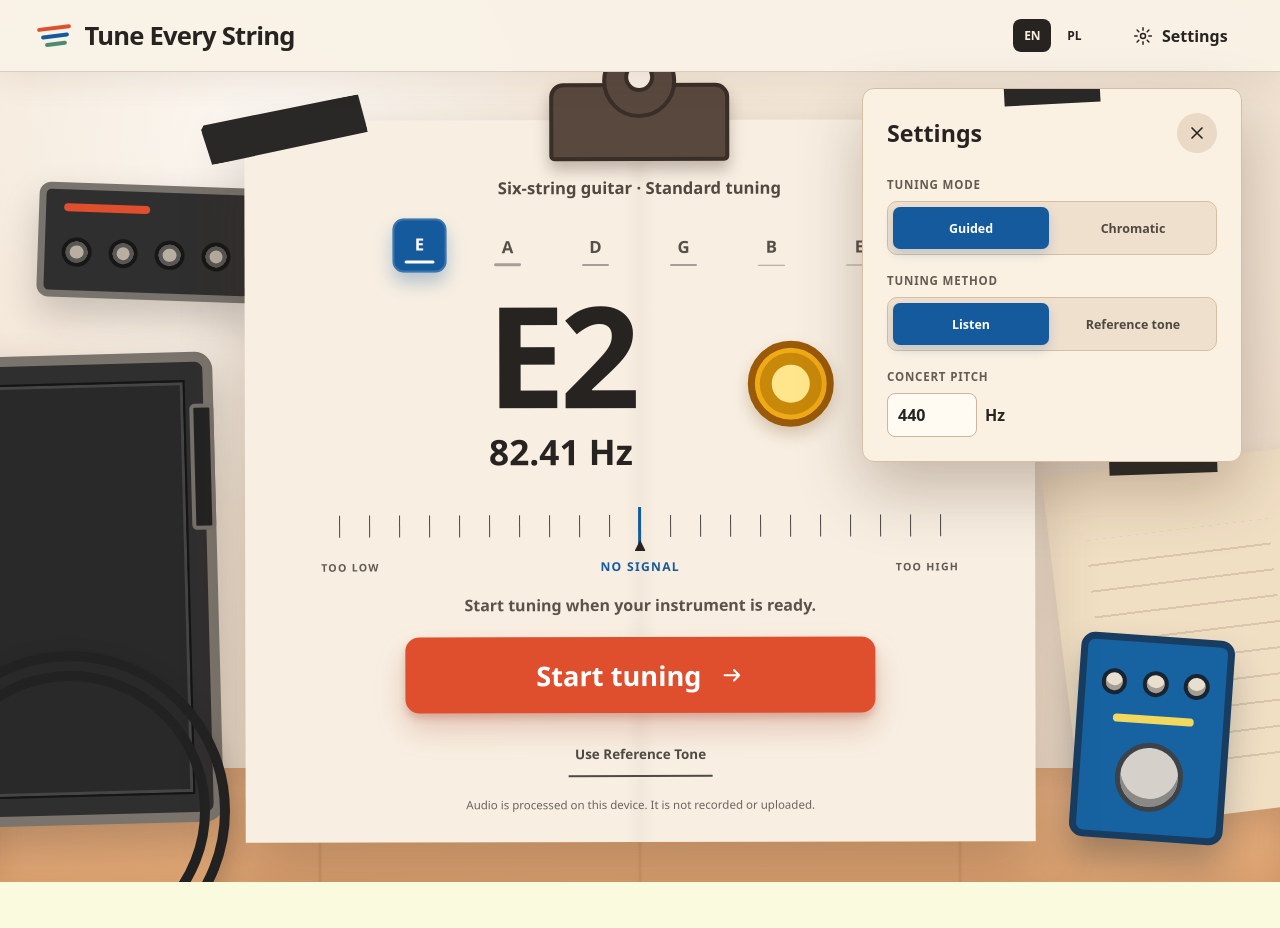
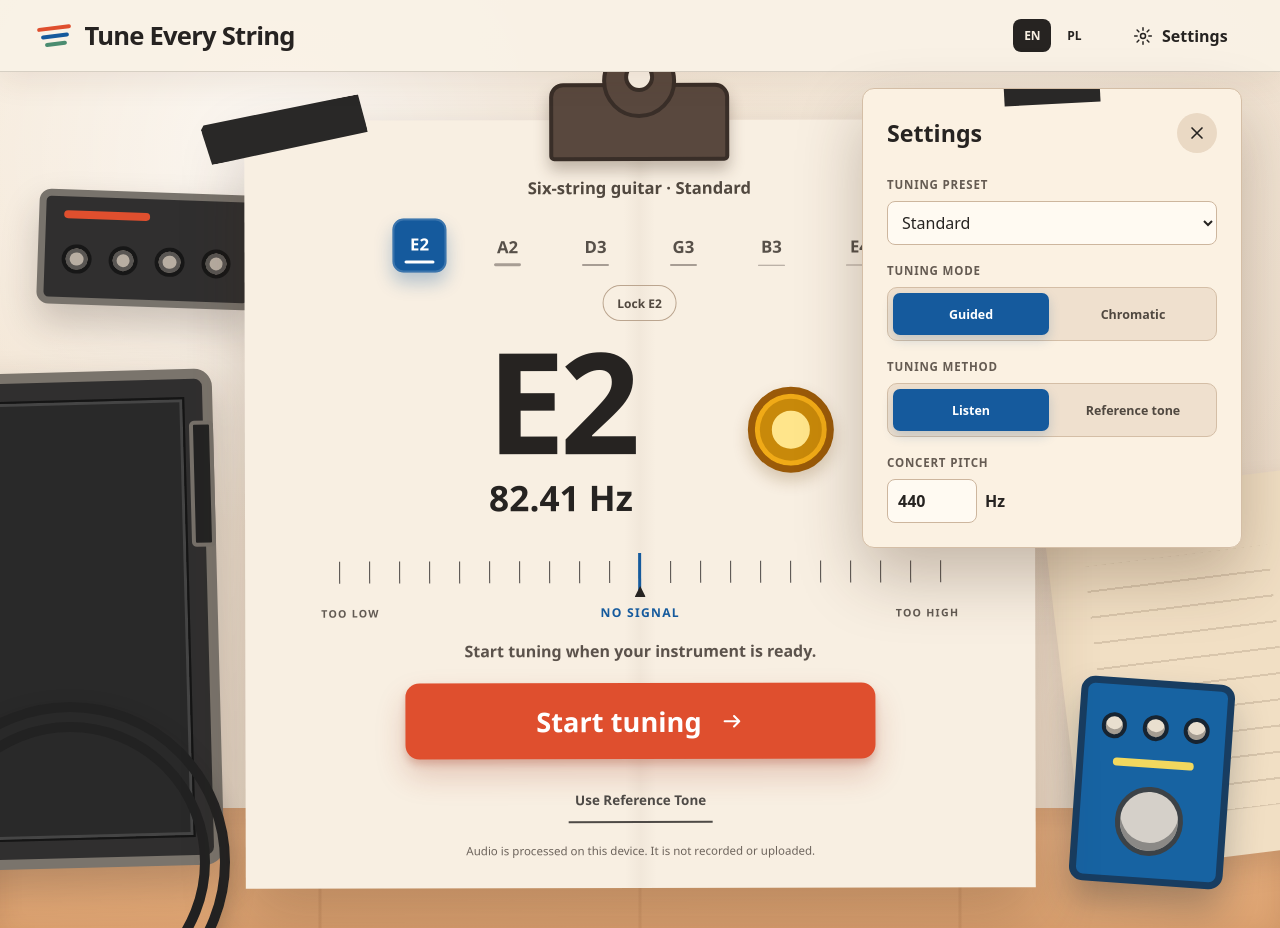
Before and after one commit to damiang77/tune-every-string, a React (Vite) app: page / in a window 1280 px wide. Both pictures are taken after a click on the button "Settings". Before the commit the page ends 882 px from the top, so only its background shows below. Built offline with nearby package versions, Linux system fonts and the light colour scheme; a web font is replaced by a local one.

Commit message:
feat: add automatic guided guitar tuning (#7)

```diff
--- a/src/app/TunerScreen.module.css
+++ b/src/app/TunerScreen.module.css
@@ -551,6 +551,25 @@
   background: white;
 }
 
+.stringLockAction {
+  min-height: 36px;
+  margin-top: 10px;
+  padding: 0 14px;
+  border: 1px solid #bba58f;
+  border-radius: 999px;
+  background: transparent;
+  color: #51483f;
+  cursor: pointer;
+  font-size: 0.75rem;
+  font-weight: 720;
+}
+
+.stringLockAction[aria-pressed='true'] {
+  border-color: var(--blue);
+  background: var(--blue);
+  color: white;
+}
+
 @keyframes string-selected {
   from {
     box-shadow: 0 4px 8px rgb(21 90 157 / 18%);
@@ -910,7 +929,8 @@
 }
 
 .numberSetting input,
-.chromaticSettings select {
+.chromaticSettings select,
+.presetSetting select {
   width: 100%;
   min-height: 44px;
   border: 1px solid #cdb69e;
@@ -918,6 +938,23 @@
   background: #fffaf2;
   color: var(--ink);
   font: inherit;
+}
+
+.presetSetting {
+  display: grid;
+  gap: 9px;
+}
+
+.presetSetting > span {
+  color: #655b52;
+  font-size: 0.72rem;
+  font-weight: 760;
+  letter-spacing: 0.07em;
+  text-transform: uppercase;
+}
+
+.presetSetting select {
+  padding: 0 10px;
 }
 
 .numberSetting input {
--- a/src/app/TunerScreen.tsx
+++ b/src/app/TunerScreen.tsx
@@ -45,6 +45,13 @@ export function TunerScreen({
     method === 'listen'
       ? t('tuner.selection.method.listen')
       : t('tuner.selection.method.referenceTone')
+
+  const tuningPresetLabel = (presetId: string) => {
+    if (presetId === 'drop-d') return t('tuner.selection.preset.drop-d')
+    if (presetId === 'half-step-down')
+      return t('tuner.selection.preset.half-step-down')
+    return t('tuner.selection.preset.standard')
+  }
 
   const pitchFeedbackLabel = () => {
     if (snapshot.pitchFeedback === 'no-signal')
@@ -122,6 +129,7 @@ export function TunerScreen({
     : isPlaying
       ? t('tuner.action.stop', { noteName: snapshot.targetPitch.noteName })
       : t('tuner.action.play', { noteName: snapshot.targetPitch.noteName })
+  const presetLabel = tuningPresetLabel(snapshot.tuningPreset.id)
 
   return (
     <div className={styles.shell}>
@@ -184,7 +192,9 @@ export function TunerScreen({
           <h2 className={styles.srOnly} id="tuner-heading">
             {t('tuner.heading')}
           </h2>
-          <p className={styles.preset}>{t('tuner.standardGuitar')}</p>
+          <p className={styles.preset}>
+            {t('tuner.guitarPreset', { preset: presetLabel })}
+          </p>
 
           {snapshot.tuningMode === 'guided' ? (
             <div
@@ -205,7 +215,7 @@ export function TunerScreen({
                   }
                   type="button"
                 >
-                  <span>{string.noteName.replace(/\d/g, '')}</span>
+                  <span>{string.noteName}</span>
                   <i />
                 </button>
               ))}
@@ -215,6 +225,28 @@ export function TunerScreen({
               {t('tuner.chromatic.footer')}
             </p>
           )}
+
+          {snapshot.tuningMode === 'guided' ? (
+            <button
+              aria-pressed={snapshot.stringLock}
+              className={styles.stringLockAction}
+              onClick={() =>
+                void session.dispatch({
+                  type: 'set-string-lock',
+                  locked: !snapshot.stringLock,
+                })
+              }
+              type="button"
+            >
+              {snapshot.stringLock
+                ? t('tuner.action.unlockString', {
+                    noteName: snapshot.selectedString.noteName,
+                  })
+                : t('tuner.action.lockString', {
+                    noteName: snapshot.selectedString.noteName,
+                  })}
+            </button>
+          ) : null}
 
           <div className={styles.readout}>
             <div className={styles.noteBlock}>
@@ -308,6 +340,28 @@ export function TunerScreen({
                   <path d="m6 6 12 12M18 6 6 18" />
                 </svg>
               </button>
+            </div>
+
+            <div className={styles.settingGroup}>
+              <label className={styles.presetSetting}>
+                <span>{t('tuner.selection.preset.label')}</span>
+                <select
+                  aria-label={t('tuner.selection.preset.label')}
+                  onChange={(event) =>
+                    void session.dispatch({
+                      type: 'select-tuning-preset',
+                      tuningPresetId: event.currentTarget.value,
+                    })
+                  }
+                  value={snapshot.tuningPreset.id}
+                >
+                  {snapshot.tuningPresets.map((preset) => (
+                    <option key={preset.id} value={preset.id}>
+                      {tuningPresetLabel(preset.id)}
+                    </option>
+                  ))}
+                </select>
+              </label>
             </div>
 
             <div className={styles.settingGroup}>
--- a/src/i18n/locales/en/translation.json
+++ b/src/i18n/locales/en/translation.json
@@ -25,7 +25,9 @@
       },
       "preset": {
         "label": "Tuning preset",
-        "standard": "Standard"
+        "standard": "Standard",
+        "drop-d": "Drop D",
+        "half-step-down": "Half Step Down"
       },
       "method": {
         "label": "Tuning method",
@@ -77,8 +79,11 @@
       "stopListening": "Stop tuning",
       "useReferenceTone": "Use Reference Tone",
       "play": "Play {{noteName}}",
-      "stop": "Stop {{noteName}}"
+      "stop": "Stop {{noteName}}",
+      "lockString": "Lock {{noteName}}",
+      "unlockString": "Unlock {{noteName}}"
     },
+    "guitarPreset": "Six-string guitar · {{preset}}",
     "standardGuitar": "Six-string guitar · Standard tuning",
     "privacy": "Audio is processed on this device. It is not recorded or uploaded.",
     "diagnostics": {
--- a/src/i18n/locales/pl/translation.json
+++ b/src/i18n/locales/pl/translation.json
@@ -25,7 +25,9 @@
       },
       "preset": {
         "label": "Strój",
-        "standard": "Standardowy"
+        "standard": "Standardowy",
+        "drop-d": "Drop D",
+        "half-step-down": "Pół tonu niżej"
       },
       "method": {
         "label": "Metoda strojenia",
@@ -77,8 +79,11 @@
       "stopListening": "Zatrzymaj strojenie",
       "useReferenceTone": "Użyj dźwięku wzorcowego",
       "play": "Odtwórz {{noteName}}",
-      "stop": "Zatrzymaj {{noteName}}"
+      "stop": "Zatrzymaj {{noteName}}",
+      "lockString": "Zablokuj {{noteName}}",
+      "unlockString": "Odblokuj {{noteName}}"
     },
+    "guitarPreset": "Gitara sześciostrunowa · {{preset}}",
     "standardGuitar": "Gitara sześciostrunowa · Strój standardowy",
     "privacy": "Dźwięk jest przetwarzany na tym urządzeniu. Nie jest nagrywany ani wysyłany.",
     "diagnostics": {
--- a/src/tuning/TuningCatalog.ts
+++ b/src/tuning/TuningCatalog.ts
@@ -50,3 +50,57 @@ export const guitarStandardTuning: TuningPreset = Object.freeze({
     Object.freeze({ stringId: 'guitar-1', noteName: 'E4', midiNoteNumber: 64 }),
   ]),
 })
+
+export const guitarDropDTuning: TuningPreset = Object.freeze({
+  id: 'drop-d',
+  instrumentId: guitar.id,
+  name: 'Drop D',
+  targets: Object.freeze([
+    Object.freeze({ stringId: 'guitar-6', noteName: 'D2', midiNoteNumber: 38 }),
+    ...guitarStandardTuning.targets.slice(1),
+  ]),
+})
+
+export const guitarHalfStepDownTuning: TuningPreset = Object.freeze({
+  id: 'half-step-down',
+  instrumentId: guitar.id,
+  name: 'Half Step Down',
+  targets: Object.freeze([
+    Object.freeze({
+      stringId: 'guitar-6',
+      noteName: 'E♭2',
+      midiNoteNumber: 39,
+    }),
+    Object.freeze({
+      stringId: 'guitar-5',
+      noteName: 'A♭2',
+      midiNoteNumber: 44,
+    }),
+    Object.freeze({
+      stringId: 'guitar-4',
+      noteName: 'D♭3',
+      midiNoteNumber: 49,
+    }),
+    Object.freeze({
+      stringId: 'guitar-3',
+      noteName: 'G♭3',
+      midiNoteNumber: 54,
+    }),
+    Object.freeze({
+      stringId: 'guitar-2',
+      noteName: 'B♭3',
+      midiNoteNumber: 58,
+    }),
+    Object.freeze({
+      stringId: 'guitar-1',
+      noteName: 'E♭4',
+      midiNoteNumber: 63,
+    }),
+  ]),
+})
+
+export const guitarTuningPresets: readonly TuningPreset[] = Object.freeze([
+  guitarStandardTuning,
+  guitarDropDTuning,
+  guitarHalfStepDownTuning,
+])
--- a/src/tuning/TuningPreferences.ts
+++ b/src/tuning/TuningPreferences.ts
@@ -2,10 +2,16 @@ export type AccidentalPreference = 'sharps' | 'flats'
 
 export interface TuningPreferenceStore {
   loadAccidentalPreference(): AccidentalPreference | undefined
+  loadGuitarTuningPresetId?(): string | undefined
+  loadTuningMode?(): 'guided' | 'chromatic' | undefined
   saveAccidentalPreference(preference: AccidentalPreference): void
+  saveGuitarTuningPresetId?(presetId: string): void
+  saveTuningMode?(tuningMode: 'guided' | 'chromatic'): void
 }
 
 const ACCIDENTAL_PREFERENCE_KEY = 'tune-every-string:accidental-preference:v1'
+const GUITAR_TUNING_PRESET_KEY = 'tune-every-string:guitar-tuning-preset:v1'
+const TUNING_MODE_KEY = 'tune-every-string:tuning-mode:v1'
 
 export function createBrowserTuningPreferenceStore(
   storage: Storage = window.localStorage,
@@ -21,11 +27,42 @@ export function createBrowserTuningPreferenceStore(
         return undefined
       }
     },
+    loadGuitarTuningPresetId() {
+      try {
+        return storage.getItem(GUITAR_TUNING_PRESET_KEY) ?? undefined
+      } catch {
+        return undefined
+      }
+    },
+    loadTuningMode() {
+      try {
+        const tuningMode = storage.getItem(TUNING_MODE_KEY)
+        return tuningMode === 'guided' || tuningMode === 'chromatic'
+          ? tuningMode
+          : undefined
+      } catch {
+        return undefined
+      }
+    },
     saveAccidentalPreference(preference) {
       try {
         storage.setItem(ACCIDENTAL_PREFERENCE_KEY, preference)
       } catch {
-        // The Tuner remains usable when private browsing or policy blocks storage.
+        // The Tuner Screen remains usable when private browsing or policy blocks storage.
+      }
+    },
+    saveGuitarTuningPresetId(presetId) {
+      try {
+        storage.setItem(GUITAR_TUNING_PRESET_KEY, presetId)
+      } catch {
+        // The Tuner Screen remains usable when private browsing or policy blocks storage.
+      }
+    },
+    saveTuningMode(tuningMode) {
+      try {
+        storage.setItem(TUNING_MODE_KEY, tuningMode)
+      } catch {
+        // The Tuner Screen remains usable when private browsing or policy blocks storage.
       }
     },
   }
--- a/src/tuning/TuningSession.ts
+++ b/src/tuning/TuningSession.ts
@@ -1,5 +1,6 @@
 import {
   guitar,
+  guitarTuningPresets,
   guitarStandardTuning,
   type Instrument,
   type TuningPreset,
@@ -96,6 +97,8 @@ export interface TuningSessionSnapshot {
   readonly referenceToneError: 'audio-unavailable' | null
   readonly referenceToneStatus: 'stopped' | 'playing'
   readonly selectedString: TuningString
+  readonly stringLock: boolean
+  readonly tuningPresets: readonly TuningPreset[]
   readonly tuningPreset: TuningPreset
   readonly tuningMethod: TuningMethod
   readonly tuningMode: 'guided' | 'chromatic'
@@ -120,6 +123,8 @@ export type TuningSessionCommand =
     }
   | { readonly type: 'set-concert-pitch'; readonly concertPitchHz: number }
   | { readonly type: 'select-string'; readonly stringId: string }
+  | { readonly type: 'set-string-lock'; readonly locked: boolean }
+  | { readonly type: 'select-tuning-preset'; readonly tuningPresetId: string }
   | {
       readonly type: 'select-tuning-mode'
       readonly tuningMode: TuningSessionSnapshot['tuningMode']
@@ -185,29 +190,45 @@ export function createTuningSession({
       instrumentInput.strings.map((string) => Object.freeze({ ...string })),
     ),
   })
-  const tuningPreset: TuningPreset = Object.freeze({
-    ...tuningPresetInput,
+  const availableTuningPresetInputs =
+    instrument.id === guitar.id
+      ? guitarTuningPresets.map((preset) =>
+          preset.id === tuningPresetInput.id ? tuningPresetInput : preset,
+        )
+      : [tuningPresetInput]
+  const tuningPresets = Object.freeze(
+    availableTuningPresetInputs.map((preset) =>
+      Object.freeze({
+        ...preset,
         targets: Object.freeze(
-      tuningPresetInput.targets.map((target) => Object.freeze({ ...target })),
+          preset.targets.map((target) => Object.freeze({ ...target })),
         ),
-  })
+      }),
+    ),
+  )
+  const savedTuningPresetId = preferenceStore?.loadGuitarTuningPresetId?.()
+  let tuningPreset =
+    tuningPresets.find(({ id }) => id === savedTuningPresetId) ??
+    tuningPresets.find(({ id }) => id === tuningPresetInput.id) ??
+    tuningPresets[0]!
 
   if (tuningPreset.instrumentId !== instrument.id) {
     throw new Error('The Tuning Preset does not belong to the Instrument')
   }
 
+  function createTuningStrings(nextConcertPitchHz: number) {
     const targetsByString = new Map(
       tuningPreset.targets.map((target) => [target.stringId, target]),
     )
 
     if (
+      tuningPreset.instrumentId !== instrument.id ||
       targetsByString.size !== tuningPreset.targets.length ||
       tuningPreset.targets.length !== instrument.strings.length
     ) {
       throw new Error('A Tuning Preset must assign one Target Pitch per String')
     }
 
-  function createTuningStrings(nextConcertPitchHz: number) {
     return Object.freeze(
       instrument.strings.map(({ id }) => {
         const target = targetsByString.get(id)
@@ -253,8 +274,14 @@ export function createTuningSession({
     concertPitchHz,
   )
   let referenceToneError: TuningSessionSnapshot['referenceToneError'] = null
-  let tuningMode: TuningSessionSnapshot['tuningMode'] = 'guided'
+  let tuningMode: TuningSessionSnapshot['tuningMode'] =
+    preferenceStore?.loadTuningMode?.() ?? 'guided'
   let tuningMethod: TuningSessionSnapshot['tuningMethod'] = initialTuningMethod
+  let stringLock = false
+  let competingCandidate: {
+    readonly stringId: string
+    readings: number
+  } | null = null
   let lifecycleStatus: TuningSessionSnapshot['lifecycleStatus'] = 'inactive'
   let microphoneError: MicrophoneError | null = null
   let pitchFeedback: TuningSessionSnapshot['pitchFeedback'] = 'no-signal'
@@ -272,6 +299,7 @@ export function createTuningSession({
     detectedPitch = null
     pitchFeedbackTracker.reset()
     pitchFeedback = nextPitchFeedback
+    competingCandidate = null
   }
 
   function getSelectedTarget(): TargetPitch {
@@ -294,6 +322,44 @@ export function createTuningSession({
     }
 
     return closestString
+  }
+
+  function updateAutomaticStringSelection(
+    frequencyHz: number | null,
+    clarity: number | null,
+  ) {
+    if (stringLock) return
+    if (frequencyHz === null || clarity === null || clarity < 0.9) {
+      competingCandidate = null
+      return
+    }
+
+    const candidate = findClosestString(frequencyHz)
+    const currentDistance = Math.abs(
+      1_200 * Math.log2(frequencyHz / selectedString.frequencyHz),
+    )
+    const candidateDistance = Math.abs(
+      1_200 * Math.log2(frequencyHz / candidate.frequencyHz),
+    )
+
+    if (
+      candidate === selectedString ||
+      currentDistance - candidateDistance < 20
+    ) {
+      competingCandidate = null
+      return
+    }
+
+    if (competingCandidate?.stringId === candidate.id) {
+      competingCandidate.readings += 1
+    } else {
+      competingCandidate = { stringId: candidate.id, readings: 1 }
+    }
+
+    if (competingCandidate.readings < 3) return
+    selectedString = candidate
+    pitchFeedbackTracker.reset()
+    competingCandidate = null
   }
 
   function createSnapshot(): TuningSessionSnapshot {
@@ -321,11 +387,13 @@ export function createTuningSession({
       referenceToneError,
       referenceToneStatus,
       selectedString,
+      stringLock,
       strings,
       targetPitch: getSelectedTarget(),
       tuningMethod,
       tuningMode,
       tuningPreset,
+      tuningPresets,
     })
   }
 
@@ -355,7 +423,6 @@ export function createTuningSession({
       }
 
       tuningMethod = 'listen'
-      tuningMode = 'guided'
       lifecycleStatus = 'starting'
       microphoneError = null
       resetPitchTracking('no-signal')
@@ -413,16 +480,11 @@ export function createTuningSession({
                 }
 
                 signalLevel = estimation.signalLevel
-                if (
-                  tuningMode === 'guided' &&
-                  estimation.frequencyHz !== null
-                ) {
-                  const nextString = findClosestString(estimation.frequencyHz)
-
-                  if (nextString !== selectedString) {
-                    selectedString = nextString
-                    pitchFeedbackTracker.reset()
-                  }
+                if (tuningMode === 'guided') {
+                  updateAutomaticStringSelection(
+                    estimation.frequencyHz,
+                    estimation.clarity,
+                  )
                 }
 
                 const trackingResult = pitchFeedbackTracker.update(
@@ -488,7 +550,6 @@ export function createTuningSession({
         referenceToneStatus = 'stopped'
       }
       tuningMethod = command.tuningMethod
-      if (tuningMethod === 'listen') tuningMode = 'guided'
       publishSnapshot()
       return
     }
@@ -570,8 +631,46 @@ export function createTuningSession({
       if (command.tuningMode === tuningMode) return
 
       tuningMode = command.tuningMode
+      preferenceStore?.saveTuningMode?.(tuningMode)
+      resetPitchTracking(
+        lifecycleStatus === 'listening' ? 'acquiring' : 'no-signal',
+      )
       referenceToneError = null
       await retunePlayingReferenceTone(getSelectedTarget())
+      publishSnapshot()
+      return
+    }
+
+    if (command.type === 'select-tuning-preset') {
+      const nextPreset = tuningPresets.find(
+        ({ id }) => id === command.tuningPresetId,
+      )
+      if (!nextPreset) {
+        throw new Error(`Unknown Tuning Preset: ${command.tuningPresetId}`)
+      }
+      if (nextPreset === tuningPreset) return
+
+      const selectedStringId = selectedString.id
+      tuningPreset = nextPreset
+      strings = createTuningStrings(concertPitchHz)
+      selectedString =
+        strings.find(({ id }) => id === selectedStringId) ?? strings[0]!
+      preferenceStore?.saveGuitarTuningPresetId?.(tuningPreset.id)
+      referenceToneError = null
+      resetPitchTracking(
+        lifecycleStatus === 'listening' ? 'acquiring' : 'no-signal',
+      )
+      await retunePlayingReferenceTone(getSelectedTarget())
+      publishSnapshot()
+      return
+    }
+
+    if (command.type === 'set-string-lock') {
+      if (stringLock === command.locked) return
+      stringLock = command.locked
+      resetPitchTracking(
+        lifecycleStatus === 'listening' ? 'acquiring' : 'no-signal',
+      )
       publishSnapshot()
       return
     }
```
Also changed, not shown: 2 other files (tests, documents, lock files or other folders). Lines whose indentation alone changed are shown as unchanged.
